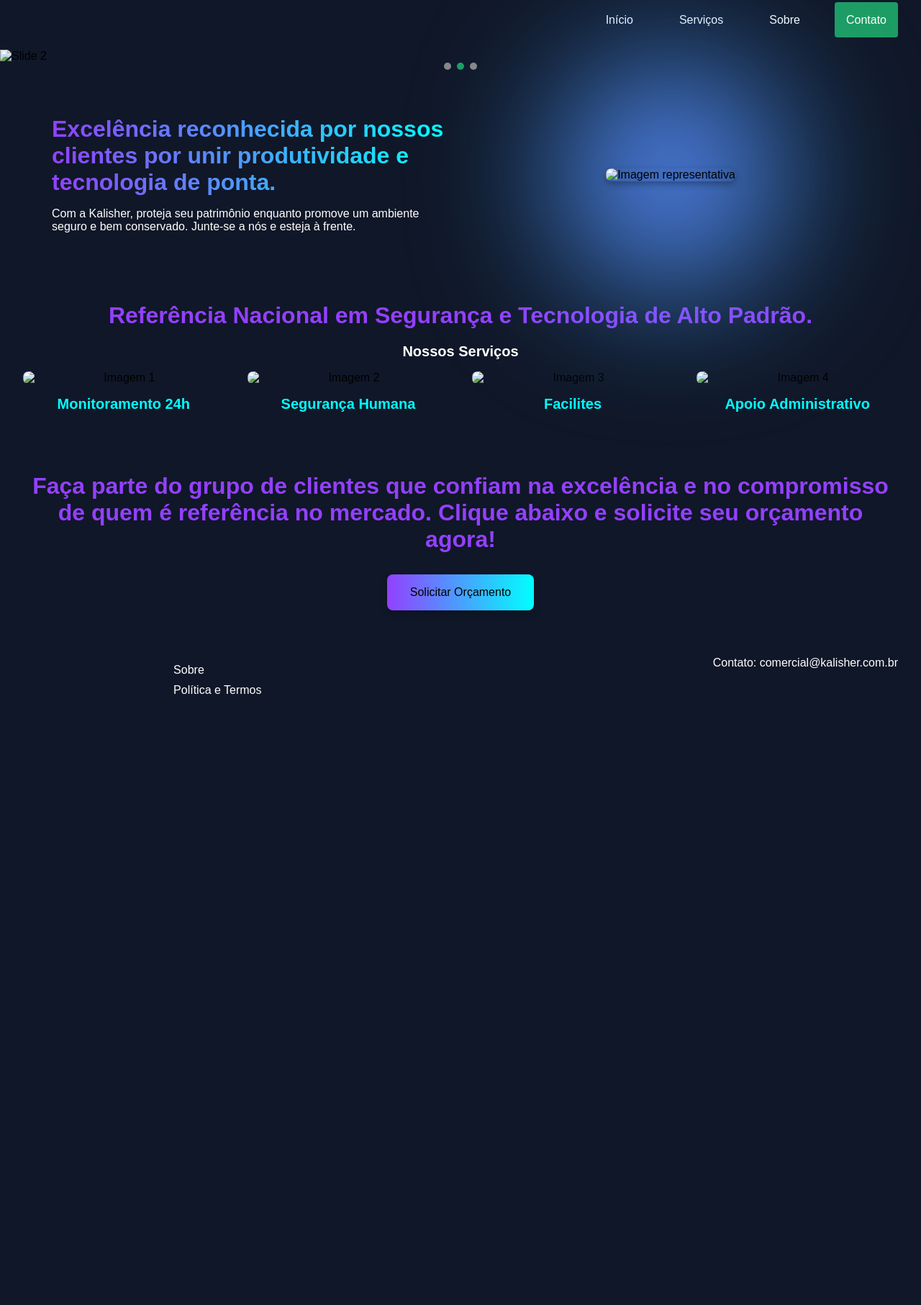
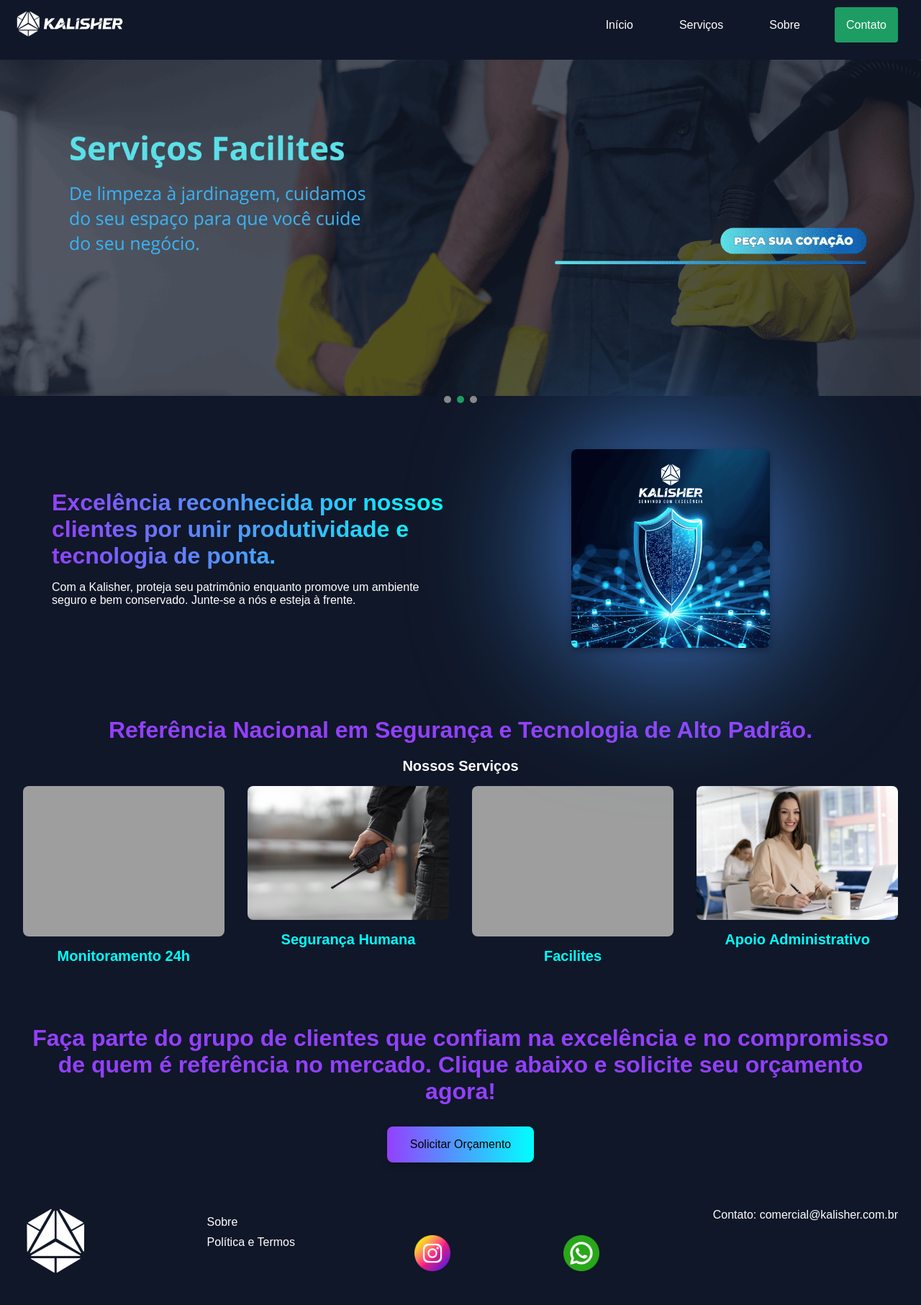
Before and after one commit to magoviegas/kalisher, a plain HTML site: page index.html in a window 1280 px wide. Shown: the part 13-1826 px from the top of the page at 72% size. Before the commit the page ends 1031 px from the top, so only its background shows below. Drawn offline with Linux system fonts and the light colour scheme; the site is published under a folder, as on GitHub Pages, so addresses that start at the root find nothing.

Commit message:
Solve css problem on github

```diff
--- a/index.html
+++ b/index.html
@@ -10,7 +10,7 @@
     <!-- Navegação -->
     <nav>
         <div class="logo">
-            <a href="/index.html"><img src="/assets/imgcomprimidas/logosite.png" alt=""></a>
+            <a href="/index.html"><img src="assets/imgcomprimidas/logosite.png" alt=""></a>
         </div>
         <div class="menu-toggle" id="menu-toggle">
             <span class="bar"></span>
@@ -29,13 +29,13 @@
     <div class="div-slider">
         <div class="slides-front">
             <div class="slide-container">
-                <img src="/src/imagens/slider/1.png" alt="Slide 1" loading="lazy">
+                <img src="assets/imagens/slider/1.png" alt="Slide 1" loading="lazy">
             </div>
             <div class="slide-container">
-                <img src="/assets/imagens/slider/2.png" alt="Slide 2" loading="lazy">
+                <img src="assets/imagens/slider/2.png" alt="Slide 2" loading="lazy">
             </div>
             <div class="slide-container">
-                <img src="/assets/imagens/slider/3.png" alt="Slide 3" loading="lazy">
+                <img src="assets/imagens/slider/3.png" alt="Slide 3" loading="lazy">
             </div>
         </div>
         <div class="nav-dots">
@@ -52,7 +52,7 @@
     </div>
     <div class="image-section">
         <div class="circular-effect"></div>
-        <img src="/assets/imgcomprimidas/premiokalisher.png" alt="Imagem representativa">
+        <img src="assets/imgcomprimidas/premiokalisher.png" alt="Imagem representativa">
     </div>
     </div>
 
@@ -66,19 +66,19 @@
         </div>
         <div class="galeria">
             <div class="galeria-item">
-                <img src="/assets/imgcomprimidas/cameratech.jpg" alt="Imagem 1" loading="lazy">
+                <img src="assets/imgcomprimidas/cameratech.jpg" alt="Imagem 1" loading="lazy">
                 <h3>Monitoramento 24h</h3>
             </div>
             <div class="galeria-item">
-                <img src="/assets/imgcomprimidas/seguranca.jpg" alt="Imagem 2" loading="lazy">
+                <img src="assets/imgcomprimidas/seguranca.jpg" alt="Imagem 2" loading="lazy">
                 <h3>Segurança Humana</h3>
             </div>
             <div class="galeria-item">
-                <img src="/assets/imgcomprimidas/facilites.jpg" alt="Imagem 3" loading="lazy">
+                <img src="assets/imgcomprimidas/facilites.jpg" alt="Imagem 3" loading="lazy">
                 <h3>Facilites</h3>
             </div>
             <div class="galeria-item">
-                <img src="/assets/imgcomprimidas/apoioadm.jpg" alt="Imagem 4" loading="lazy">
+                <img src="assets/imgcomprimidas/apoioadm.jpg" alt="Imagem 4" loading="lazy">
                 <h3>Apoio Administrativo</h3>
             </div>
         </div>
@@ -93,7 +93,7 @@
     <!-- Rodapé -->
     <footer class="footer">
         <div class="footer-logo">
-            <a href="#"><img src="/assets/imgcomprimidas/simbolokalisher.png" alt=""></a>
+            <a href="#"><img src="assets/imgcomprimidas/simbolokalisher.png" alt=""></a>
         </div>
         <div class="footer-links">
             <ul>
@@ -102,10 +102,10 @@
             </ul>
         </div>
         <div class="footer-instagram">
-            <a href="https://www.instagram.com/kalisherbrasil/" class="instagram"><img src="/assets/imgcomprimidas/instagram.png" alt=""></a>
+            <a href="https://www.instagram.com/kalisherbrasil/" class="instagram"><img src="assets/imgcomprimidas/instagram.png" alt=""></a>
         </div>
         <div class="footer-whatsapp">
-            <a href="https://wa.me/123456789" class="whatsapp"><img src="/assets/imgcomprimidas/whatsapp.png" alt=""></a>
+            <a href="https://wa.me/123456789" class="whatsapp"><img src="assets/imgcomprimidas/whatsapp.png" alt=""></a>
         </div>
         <div class="footer-contact">
             <p>Contato: comercial@kalisher.com.br</p>
```
Also changed, not shown: formulario.html (+4 -4 lines), politicaeprivacidade.html (+4 -4 lines), sobre.html (+4 -4 lines), sucessoEmail.html (+5 -5 lines).
